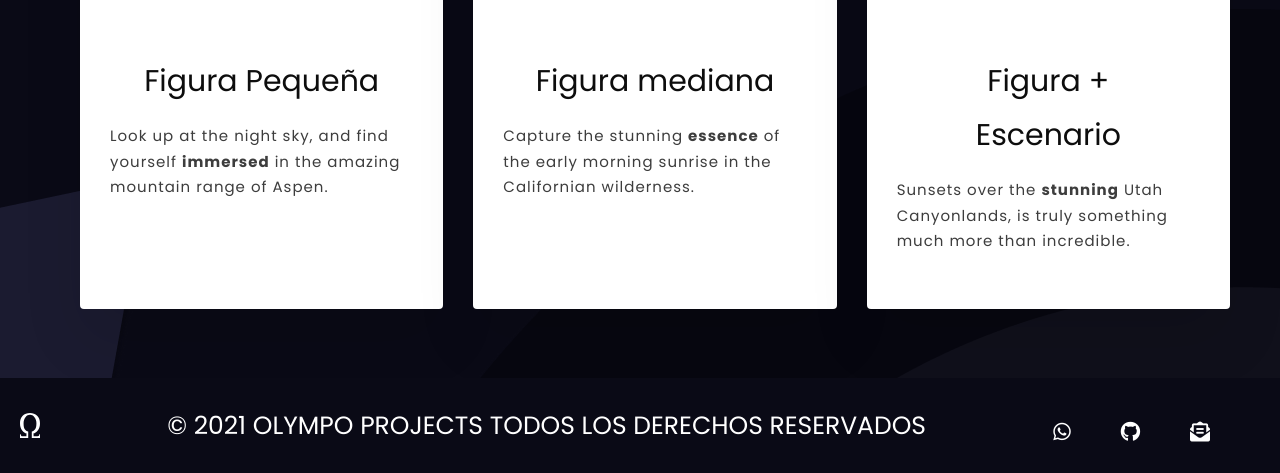
After one commit to OlympoDevelopers/OlympoWeb, a PHP site: page /voxel.php in a window 1280 px wide. The commit adds this page. Shown: the part 327-800 px from the top of the page. Run offline with PHP 8.4, Linux system fonts and the light colour scheme; style sheets or scripts are compiled from the project's sources.

Commit message:
pagina voxels

```diff
--- a/servicios.php
+++ b/servicios.php
@@ -138,7 +138,7 @@
 
         <div class="btn">
             <!--            <div class="shop-now">Contratar</div>-->
-            <a href="#" class="shop-now">Contratar</a>
+            <a href="voxel.php" class="shop-now">Contratar</a>
             <div class="snowflake-grid to-left">
                 <div class="snowflake-item border-bottom border-right">
                     <div class="sub-items border-right border-bottom pull-down">
--- /dev/null
+++ b/voxel.php
@@ -0,0 +1,42 @@
+<?php require 'includes/templates/header.php'; ?>
+
+<div class="cuadricula">
+    <div class="grid__item">
+        <div class="card">
+            <img src="build/img/animacion1.webp" alt="Animacion 1" class="card__img">
+            <div class="card__content">
+                <h1 class="card__header">Figura Pequeña</h1>
+                <p class="card__text">Look up at the night sky, and find yourself <strong>immersed</strong> in the
+                    amazing mountain range of Aspen. </p>
+
+            </div>
+        </div>
+    </div>
+    <div class="grid__item">
+        <div class="card">
+            <img class="card__img"
+                 src="build/img/animacion2.webp"
+                               alt="Animacion 2">
+            <div class="card__content">
+                <h1 class="card__header">Figura mediana</h1>
+                <p class="card__text">Capture the stunning <strong>essence</strong> of the early morning sunrise in the
+                    Californian wilderness.</p>
+
+            </div>
+        </div>
+    </div>
+    <div class="grid__item">
+        <div class="card"><img class="card__img"
+                               src="https://images.unsplash.com/photo-1506318164473-2dfd3ede3623?ixlib=rb-1.2.1&amp;ixid=eyJhcHBfaWQiOjEyMDd9&amp;auto=format&amp;fit=crop&amp;w=3300&amp;q=80"
+                               alt="Canyons">
+            <div class="card__content">
+                <h1 class="card__header">Figura + Escenario</h1>
+                <p class="card__text">Sunsets over the <strong>stunning</strong> Utah Canyonlands, is truly something
+                    much more than incredible.</p>
+
+            </div>
+        </div>
+    </div>
+</div>
+
+<?php require 'includes/templates/footer.php'; ?>
```
Also changed, not shown: src/scss/internas/_voxel.scss (added, +76 -0 lines).
